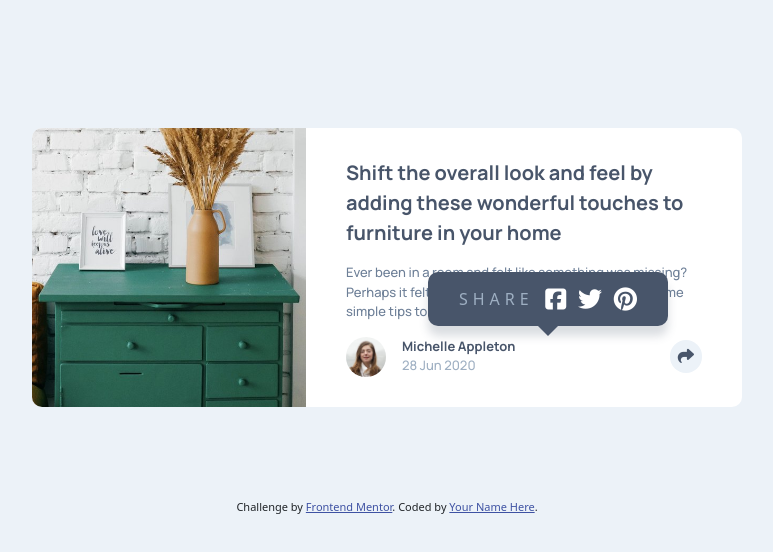
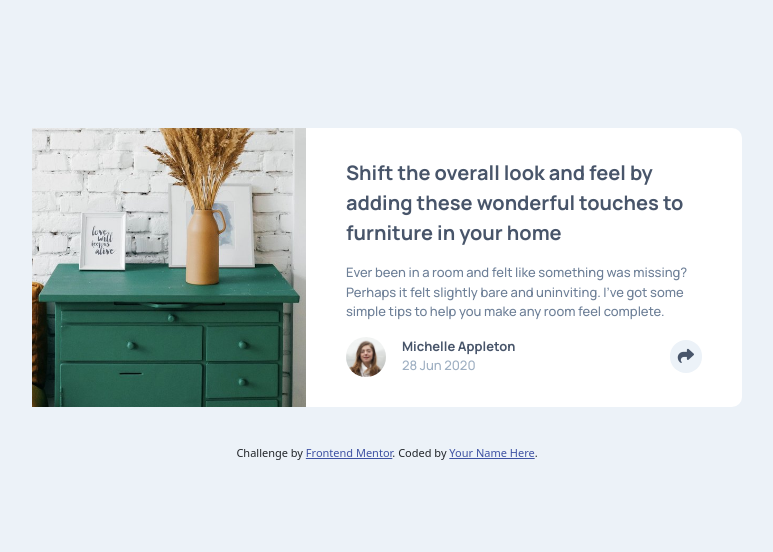
Before and after one commit to shoproizoshlo/article-preview-component-master, a plain HTML site: page index.html in a window 1280 px wide. Shown: the whole page, without its empty margins (253-1026 px from the left). Drawn offline with nearby package versions, Linux system fonts and the light colour scheme.

Commit message:
fixed active statement

```diff
--- a/css/styles.css
+++ b/css/styles.css
@@ -37,7 +37,7 @@ p {
   border: 0 solid;
   border-radius: 10px;
   width: 710px;
-  overflow: hidden;
+  /* overflow: hidden; */
   background-color: white;
 }
 .image-area {
@@ -47,6 +47,7 @@ p {
   flex: 1;
 }
 .text-area {
+  position: relative;
   flex: 1.3;
   padding: 30px 40px 30px 40px;
   font-family: "Manrope", sans-serif;
@@ -91,15 +92,17 @@ p {
   display: none;
 }
 .share-wind {
+  visibility: hidden;
   width: 240px;
   margin: 0;
   padding: 15px 25px;
   background-color: var(--dark-grayish-blue);
   box-shadow: 0px 10px 10px hsla(217, 19%, 35%, 0.2);
   border-radius: 10px;
-  position: relative;
-  top: -173px;
-  left: 681px;
+  position: absolute;
+  transform: translateX(-50%);
+  top: 50%;
+  left: 87%;
 }
 .share-wind::after {
   content: "";
--- a/index.html
+++ b/index.html
@@ -60,15 +60,15 @@
             </div>
             <i class="fa-solid fa-share fa-lg"></i>
           </div>
+          <div
+            class="share-wind d-flex align-items-center justify-content-around"
+          >
+            <p class="share-text">Share</p>
+            <i class="fa-brands fa-xl fa-square-facebook"></i>
+            <i class="fa-brands fa-xl fa-twitter"></i>
+            <i class="fa-brands fa-xl fa-pinterest"></i>
+          </div>
         </div>
-      </div>
-      <div
-        class="hidden share-wind d-flex align-items-center justify-content-around"
-      >
-        <p class="share-text">Share</p>
-        <i class="fa-brands fa-xl fa-square-facebook"></i>
-        <i class="fa-brands fa-xl fa-twitter"></i>
-        <i class="fa-brands fa-xl fa-pinterest"></i>
       </div>
     </main>
     <footer>
```
